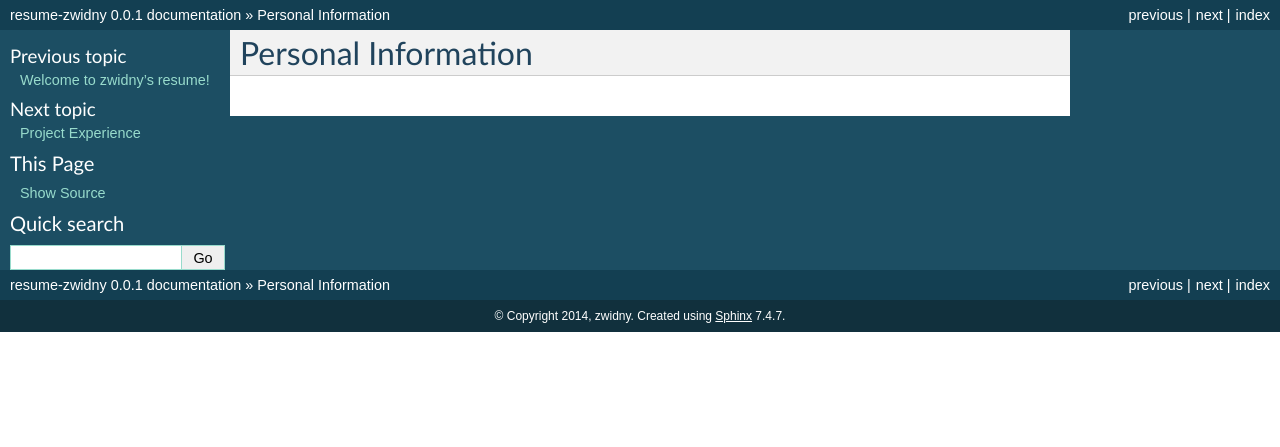
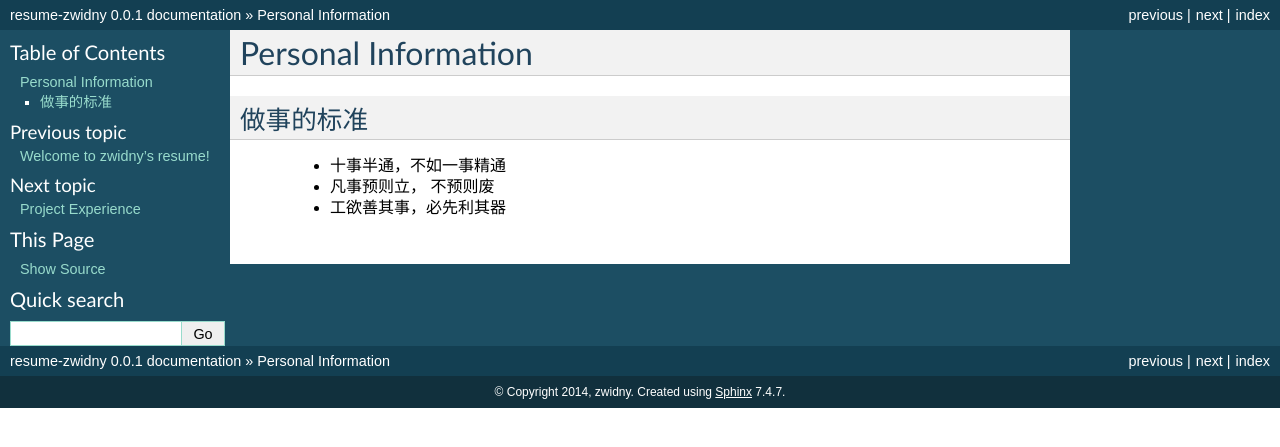
Before and after one commit to zwidny/zwidny, a Sphinx documentation site: the page built from source/docs/personal_info.rst, in a window 1280 px wide. Shown: the top 447 px of the page. Built offline with Sphinx 7.4.7, drawn with Linux system fonts in a browser that asks for light colours; formulas are drawn with MathJax 3.

Commit message:
update person info

```diff
--- a/source/docs/personal_info.rst
+++ b/source/docs/personal_info.rst
@@ -1,2 +1,12 @@
 Personal Information
 ====================
+
+
+做事的标准
+--------------------
+
+ + 十事半通，不如一事精通
+
+ + 凡事预则立， 不预则废
+
+ + 工欲善其事，必先利其器
```
Also changed, not shown: 6 other files.
